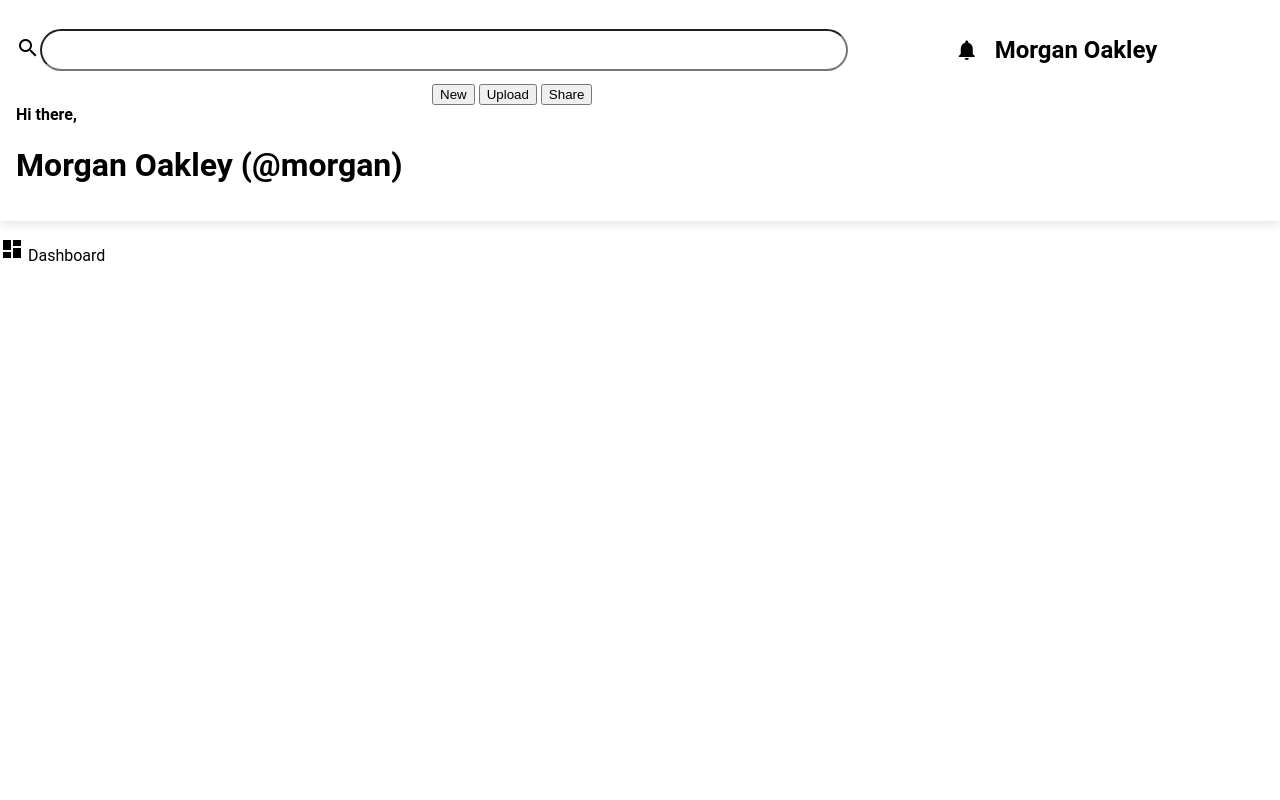
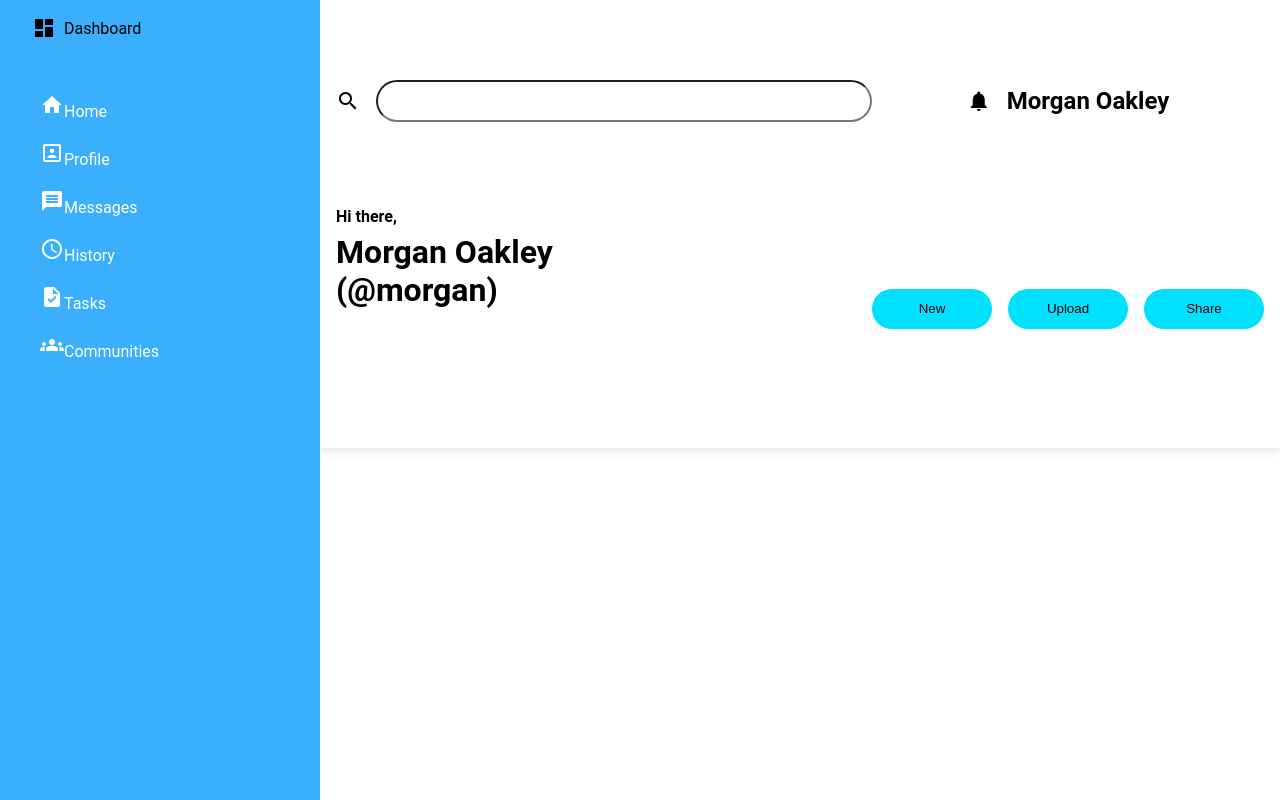
Before and after one commit to MaliiiWolf/admin-dashboard, a plain HTML site: page index.html in a window 1280 px wide. Drawn offline with Linux system fonts and the light colour scheme.

Commit message:
Working on sidebar

```diff
--- a/index.html
+++ b/index.html
@@ -40,6 +40,26 @@
 				<div class="logo"><span id="dashboard" class="material-icons">
 					dashboard
 				</span> Dashboard</div>
+				<nav>
+					<ul>
+						<li class="navItem"><a href="#"><span class="material-icons">home</span>Home</a></li>
+						<li class="navItem"><a href="#"><span class="material-icons">
+							portrait
+							</span>Profile</a></li>
+						<li class="navItem"><a href="#"><span class="material-icons">
+							message
+							</span>Messages</a></li>
+						<li class="navItem"><a href="#"><span class="material-icons">
+							schedule
+							</span>History</a></li>
+						<li class="navItem"><a href="#"><span class="material-icons">
+							task
+							</span>Tasks</a></li>
+						<li class="navItem"><a href="#"><span class="material-icons">
+							groups
+							</span>Communities</a></li>
+					</ul>
+				</nav>
 			</aside>
 		</div>
 	</div>
--- a/style.css
+++ b/style.css
@@ -7,14 +7,14 @@ body {
 
 .wrapper {
 	display: grid;
+	height: 100vh;
 	grid-template-columns: repeat(4, 1fr);
-	gap: 1rem;
 }
 
 header {
 	display: grid;
 	grid-template-columns: repeat(3, 1fr);
-	grid-column: span 4;
+	grid-column: 2 / span 3;
 	box-shadow: 0px 2px 10px 0px #00000021;
 	padding: 1rem;
 }
@@ -24,6 +24,11 @@ header {
 	display: flex;
 	justify-content: center;
 	align-items: center;
+	gap: 1rem;
+}
+
+.left span {
+	margin-top: 5px;
 }
 
 .left input {
@@ -39,3 +44,101 @@ header {
 	justify-content: center;
 	align-items: center;
 }
+
+.intro {
+	display: flex;
+	flex-direction: column;
+	justify-content: flex-start;
+	grid-column: 1;
+}
+
+.hello {
+	margin-bottom: -15px;
+}
+
+.btns {
+	grid-column: 3;
+	display: flex;
+	justify-content: center;
+	align-items: center;
+	gap: 1rem;
+}
+
+button {
+	height: 40px;
+	width: 120px;
+	border-radius: 100px;
+	border: 1px solid rgba(0, 0, 0, 0);
+	padding: 0.5rem;
+	background-color: rgb(0, 225, 255);
+	transition: 0.5s cubic-bezier(0.54, 0.01, 0.4, 1);
+}
+
+button:hover {
+	background-color: rgba(155, 240, 252, 0.568);
+	cursor: pointer;
+}
+
+aside {
+	display: flex;
+	flex-direction: column;
+	gap: 2rem;
+	background-color: rgb(57, 175, 253);
+	grid-column: 1;
+	grid-row: 1 / 3;
+}
+
+.logo {
+	margin-top: 1rem;
+	display: flex;
+	justify-content: flex-start;
+	align-items: center;
+	margin-left: 2rem;
+	gap: 0.5rem;
+}
+
+nav {
+	display: flex;
+	align-items: center;
+	justify-content: flex-start;
+}
+
+a {
+	text-decoration: none;
+	color: #fff;
+}
+
+ul {
+	display: flex;
+	flex-direction: column;
+}
+
+li {
+	line-height: 3rem;
+	list-style-type: none;
+}
+
+.material-icons {
+	font-family: 'Material Icons';
+	font-weight: normal;
+	font-style: normal;
+	font-size: 24px; /* Preferred icon size */
+	display: inline-block;
+	line-height: 1;
+	text-transform: none;
+	letter-spacing: normal;
+	word-wrap: normal;
+	white-space: nowrap;
+	direction: ltr;
+
+	/* Support for all WebKit browsers. */
+	-webkit-font-smoothing: antialiased;
+	/* Support for Safari and Chrome. */
+	text-rendering: optimizeLegibility;
+
+	/* Support for Firefox. */
+	-moz-osx-font-smoothing: grayscale;
+
+	/* Support for IE. */
+	font-feature-settings: 'liga';
+}
```
